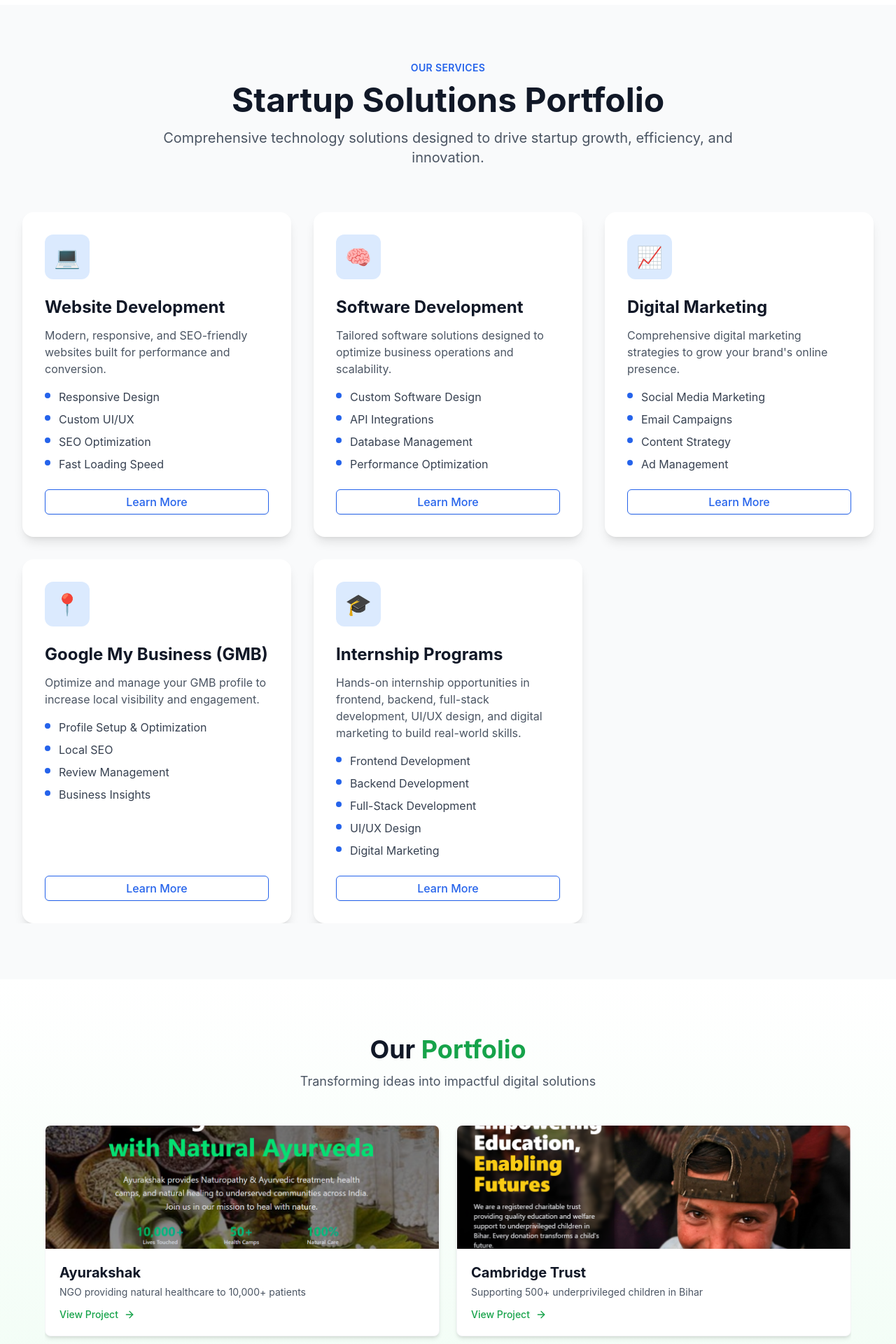
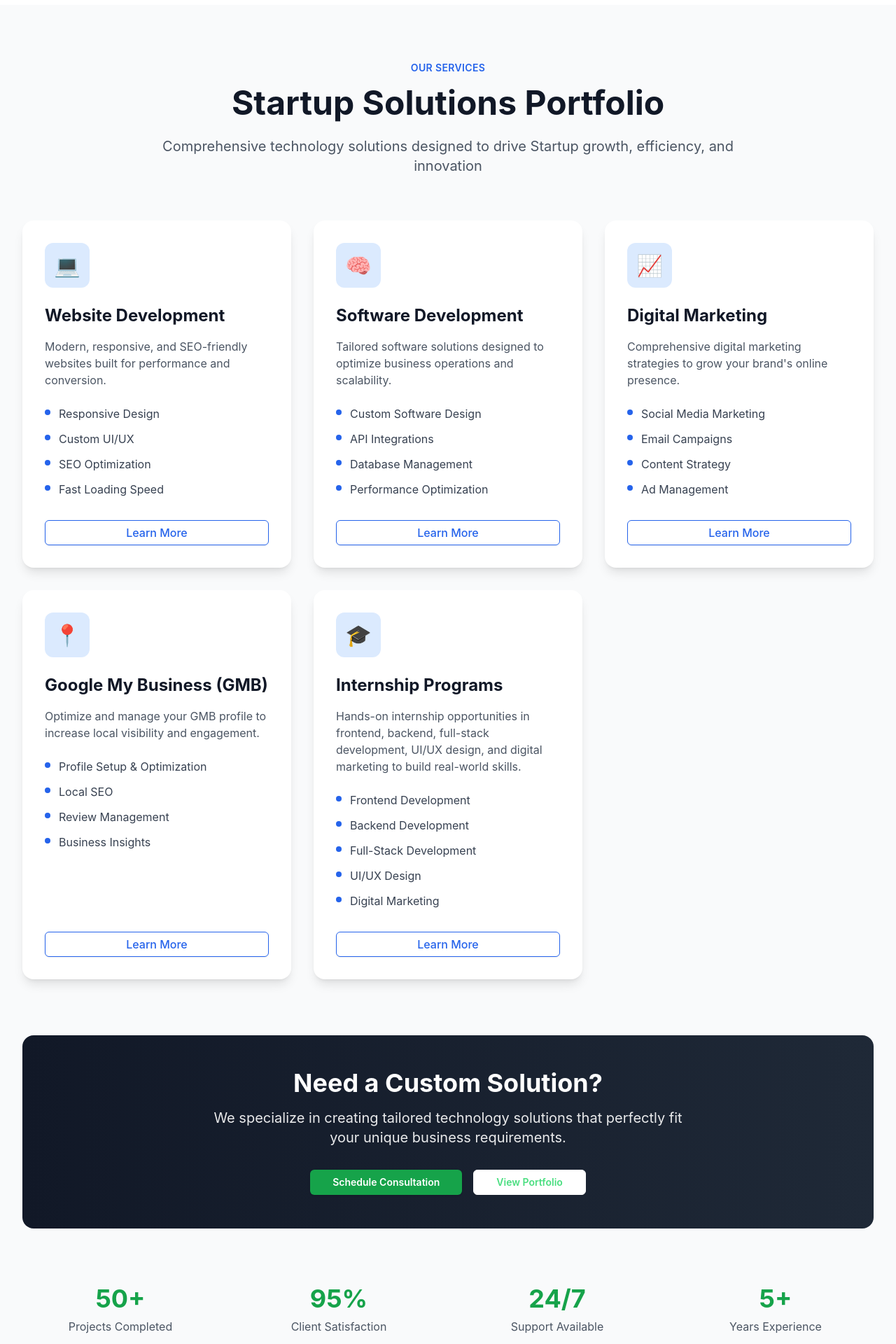
Before and after one commit to kushvardhan/jankiinfotech, a Next.js app: page / in a window 1280 px wide. Shown: the part 1420-3340 px from the top of the page at 70% size. Built offline with nearby package versions, Linux system fonts and the light colour scheme.

Commit message:
revert back all the changes

```diff
--- a/src/components/ServicesSection.tsx
+++ b/src/components/ServicesSection.tsx
@@ -136,77 +136,75 @@ export default function ServicesSection() {
     },
   ];
 
-  // Prevent background scroll when modal is open
- // Prevent background scroll and center popup correctly
+  // Handle ESC key
   useEffect(() => {
+    const handleEscape = (e: KeyboardEvent) => {
+      if (e.key === "Escape") {
+        setSelectedService(null);
+      }
+    };
+
     if (selectedService !== null) {
-    document.body.style.overflow = "hidden";
-    document.body.style.height = "100vh";
-  } else {
-    document.body.style.overflow = "";
-    document.body.style.height = "";
+      document.addEventListener("keydown", handleEscape);
+      return () => document.removeEventListener("keydown", handleEscape);
     }
-  return () => {
-    document.body.style.overflow = "";
-    document.body.style.height = "";
-  };
   }, [selectedService]);
 
-// Handle ESC key globally
-useEffect(() => {
-  const handleEscape = (e: KeyboardEvent) => {
-    if (e.key === "Escape") setSelectedService(null);
-  };
-  document.addEventListener("keydown", handleEscape);
-  return () => document.removeEventListener("keydown", handleEscape);
-}, []);
-
-
   return (
-    <section id="services" className="py-16 md:py-20 bg-gray-50 overflow-x-hidden">
+    <section
+      id="services"
+      className="py-16 md:py-20 bg-gray-50 overflow-x-hidden"
+    >
       <div className="container mx-auto max-w-7xl px-4 sm:px-6 lg:px-8">
         {/* Header */}
         <div className="text-center mb-12 md:mb-16">
-          <h2 className="text-xs md:text-sm font-semibold text-blue-600 uppercase tracking-wide mb-3">
+          <h2 className="text-xs md:text-sm font-semibold text-blue-600 uppercase tracking-wide mb-3 md:mb-4">
             Our Services
           </h2>
-          <h3 className="text-3xl md:text-4xl lg:text-5xl font-bold text-gray-900 mb-4">
+          <h3 className="text-3xl md:text-4xl lg:text-5xl font-bold text-gray-900 mb-4 md:mb-6">
             Startup Solutions Portfolio
           </h3>
-          <p className="text-base md:text-lg lg:text-xl text-gray-600 max-w-4xl mx-auto">
-            Comprehensive technology solutions designed to drive startup growth,
-            efficiency, and innovation.
+          <p className="text-base md:text-lg lg:text-xl text-gray-600 max-w-4xl mx-auto px-2">
+            Comprehensive technology solutions designed to drive Startup growth,
+            efficiency, and innovation
           </p>
         </div>
 
         {/* Services Grid */}
-        <div className="grid grid-cols-1 sm:grid-cols-2 lg:grid-cols-3 gap-6 md:gap-8">
+        <div className="grid grid-cols-1 md:grid-cols-2 lg:grid-cols-3 gap-6 md:gap-8">
           {services.map((service, index) => (
             <div
               key={index}
               className="bg-white rounded-2xl p-6 md:p-8 shadow-lg hover:shadow-xl transition-all duration-300 hover:-translate-y-2 flex flex-col h-full"
             >
-              <div className="w-14 md:w-16 h-14 md:h-16 bg-blue-100 rounded-xl flex items-center justify-center text-2xl md:text-3xl mb-4 md:mb-6">
+              {/* Icon */}
+              <div className="w-14 md:w-16 h-14 md:h-16 bg-blue-100 rounded-xl flex items-center justify-center text-2xl md:text-3xl mb-4 md:mb-6 flex-shrink-0">
                 {service.icon}
               </div>
 
-              <h4 className="text-xl md:text-2xl font-bold text-gray-900 mb-3">
+              {/* Content */}
+              <h4 className="text-xl md:text-2xl font-bold text-gray-900 mb-3 md:mb-4">
                 {service.title}
               </h4>
 
-              <p className="text-sm md:text-base text-gray-600 mb-4 leading-relaxed">
+              <p className="text-sm md:text-base text-gray-600 mb-4 md:mb-6 leading-relaxed">
                 {service.description}
               </p>
 
-              <ul className="space-y-2 mb-6 flex-grow">
-                {service.features.map((feature, i) => (
-                  <li key={i} className="flex items-start text-gray-700 text-sm md:text-base">
-                    <div className="w-2 h-2 bg-blue-600 rounded-full mr-3 mt-1.5"></div>
+              {/* Features */}
+              <ul className="space-y-2 md:space-y-3 mb-6 md:mb-8 flex-grow">
+                {service.features.map((feature, featureIndex) => (
+                  <li
+                    key={featureIndex}
+                    className="flex items-start text-gray-700 text-sm md:text-base"
+                  >
+                    <div className="w-2 h-2 bg-blue-600 rounded-full mr-3 flex-shrink-0 mt-1.5"></div>
                     <span>{feature}</span>
                   </li>
                 ))}
               </ul>
 
+              {/* CTA Button */}
               <Button
                 onClick={() => setSelectedService(index)}
                 variant="outline"
@@ -218,20 +216,20 @@ useEffect(() => {
           ))}
         </div>
 
-        {/* Modal */}
+        {/* Service Modal */}
         {selectedService !== null && (
           <div
-    className="fixed inset-0 z-[9999] bg-black/70 backdrop-blur-sm flex items-center justify-center px-4 py-6 sm:p-6 md:p-10"
+            className="fixed inset-0 bg-black/60 backdrop-blur-sm z-50 flex items-center justify-center p-4 overflow-y-auto"
             onClick={() => setSelectedService(null)}
           >
             <div
+              className="bg-white rounded-3xl max-w-3xl w-full shadow-2xl relative my-auto"
               onClick={(e) => e.stopPropagation()}
-      className="relative bg-white rounded-3xl w-full max-w-3xl shadow-2xl max-h-[90vh] overflow-y-auto scrollbar-thin scrollbar-thumb-gray-300 scrollbar-track-transparent"
             >
               {/* Close Button */}
               <button
                 onClick={() => setSelectedService(null)}
-        className="sticky top-0 right-0 float-right z-20 p-3 m-4 bg-red-100 hover:bg-red-200 text-red-600 rounded-full transition-all duration-200 hover:scale-110"
+                className="sticky top-0 right-0 float-right z-20 p-3 m-4 bg-red-100 hover:bg-red-200 text-red-600 rounded-full transition-all duration-200 hover:scale-110 flex-shrink-0"
                 title="Close (ESC)"
               >
                 <X className="h-6 w-6" />
@@ -239,28 +237,29 @@ useEffect(() => {
 
               {/* Modal Content */}
               <div className="p-6 md:p-8 space-y-6">
+                {/* Header */}
                 <div>
-          <div className="text-4xl mb-4">{services[selectedService].icon}</div>
-          <h2 className="text-2xl md:text-3xl font-bold text-gray-900 mb-3">
+                  <div className="text-4xl mb-4">
+                    {services[selectedService].icon}
+                  </div>
+                  <h2 className="text-3xl md:text-4xl font-bold text-gray-900 mb-3">
                     {services[selectedService].title}
                   </h2>
-          <p className="text-base md:text-lg text-gray-600">
+                  <p className="text-lg text-gray-600">
                     {services[selectedService].detailedDescription}
                   </p>
                 </div>
 
                 {/* Benefits */}
                 <div>
-          <h3 className="text-xl md:text-2xl font-bold text-gray-900 mb-4">
+                  <h3 className="text-2xl font-bold text-gray-900 mb-4">
                     Key Benefits
                   </h3>
-          <div className="grid sm:grid-cols-2 gap-3">
-            {services[selectedService].benefits.map((benefit, i) => (
-              <div key={i} className="flex items-start gap-3">
-                <div className="w-2 h-2 bg-green-600 rounded-full mt-2"></div>
-                <p className="text-gray-700 text-sm md:text-base">
-                  {benefit}
-                </p>
+                  <div className="grid md:grid-cols-2 gap-3">
+                    {services[selectedService].benefits.map((benefit, idx) => (
+                      <div key={idx} className="flex items-start gap-3">
+                        <div className="w-2 h-2 bg-green-600 rounded-full mt-2 flex-shrink-0"></div>
+                        <p className="text-gray-700">{benefit}</p>
                       </div>
                     ))}
                   </div>
@@ -268,7 +267,10 @@ useEffect(() => {
 
                 {/* CTA Buttons */}
                 <div className="flex flex-col sm:flex-row gap-4 pt-4">
-          <Link href={services[selectedService].ctaLink} className="flex-1">
+                  <Link
+                    href={services[selectedService].ctaLink}
+                    className="flex-1"
+                  >
                     <Button className="w-full bg-green-600 hover:bg-green-700 text-white py-3 px-6 rounded-lg font-semibold transition-all duration-300 flex items-center justify-center gap-2">
                       <span>{services[selectedService].cta}</span>
                       <ArrowRight className="h-4 w-4" />
@@ -287,6 +289,53 @@ useEffect(() => {
           </div>
         )}
 
+        {/* Additional Services */}
+        <div className="mt-20 text-center">
+          <div className="bg-gradient-to-r from-gray-900 to-gray-800 rounded-2xl p-12 text-white">
+            <h3 className="text-3xl md:text-4xl font-bold mb-4">
+              Need a Custom Solution?
+            </h3>
+            <p className="text-xl mb-8 opacity-90 max-w-2xl mx-auto">
+              We specialize in creating tailored technology solutions that
+              perfectly fit your unique business requirements.
+            </p>
+            <div className="flex flex-col sm:flex-row gap-4 justify-center">
+              <Link href="/schedule-consultation">
+                <Button className="bg-green-600 hover:bg-green-700 text-white px-8 py-3 font-semibold">
+                  Schedule Consultation
+                </Button>
+              </Link>
+              <Link href="/our-work">
+                <Button
+                  variant="outline"
+                  className="border-white text-green-400 hover:bg-white hover:text-green-600 px-8 py-3 font-semibold"
+                >
+                  View Portfolio
+                </Button>
+              </Link>
+            </div>
+          </div>
+        </div>
+
+        {/* Stats Section */}
+        <div className="mt-20 grid grid-cols-2 md:grid-cols-4 gap-8 text-center">
+          <div>
+            <div className="text-4xl font-bold text-green-600 mb-2">50+</div>
+            <div className="text-gray-600">Projects Completed</div>
+          </div>
+          <div>
+            <div className="text-4xl font-bold text-green-600 mb-2">95%</div>
+            <div className="text-gray-600">Client Satisfaction</div>
+          </div>
+          <div>
+            <div className="text-4xl font-bold text-green-600 mb-2">24/7</div>
+            <div className="text-gray-600">Support Available</div>
+          </div>
+          <div>
+            <div className="text-4xl font-bold text-green-600 mb-2">5+</div>
+            <div className="text-gray-600">Years Experience</div>
+          </div>
+        </div>
       </div>
     </section>
   );
```
Lines whose indentation alone changed are shown as unchanged.
